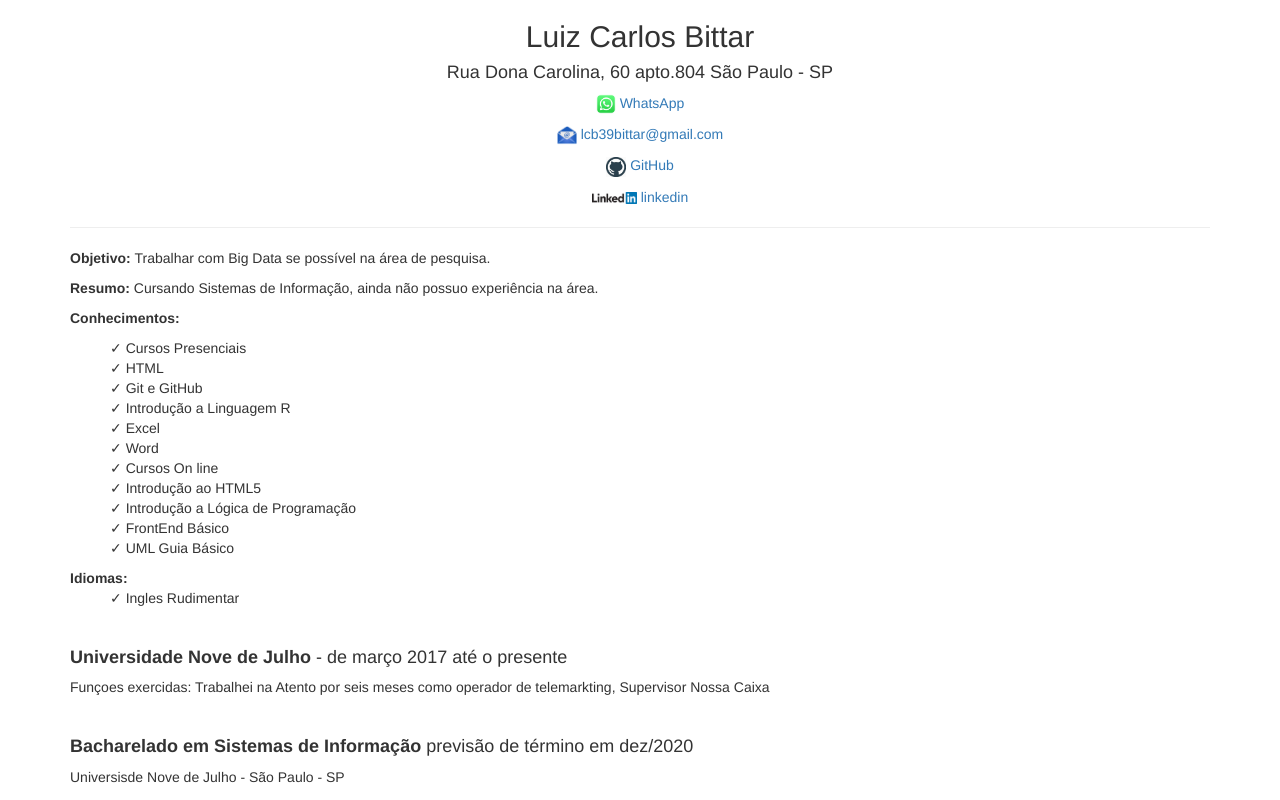
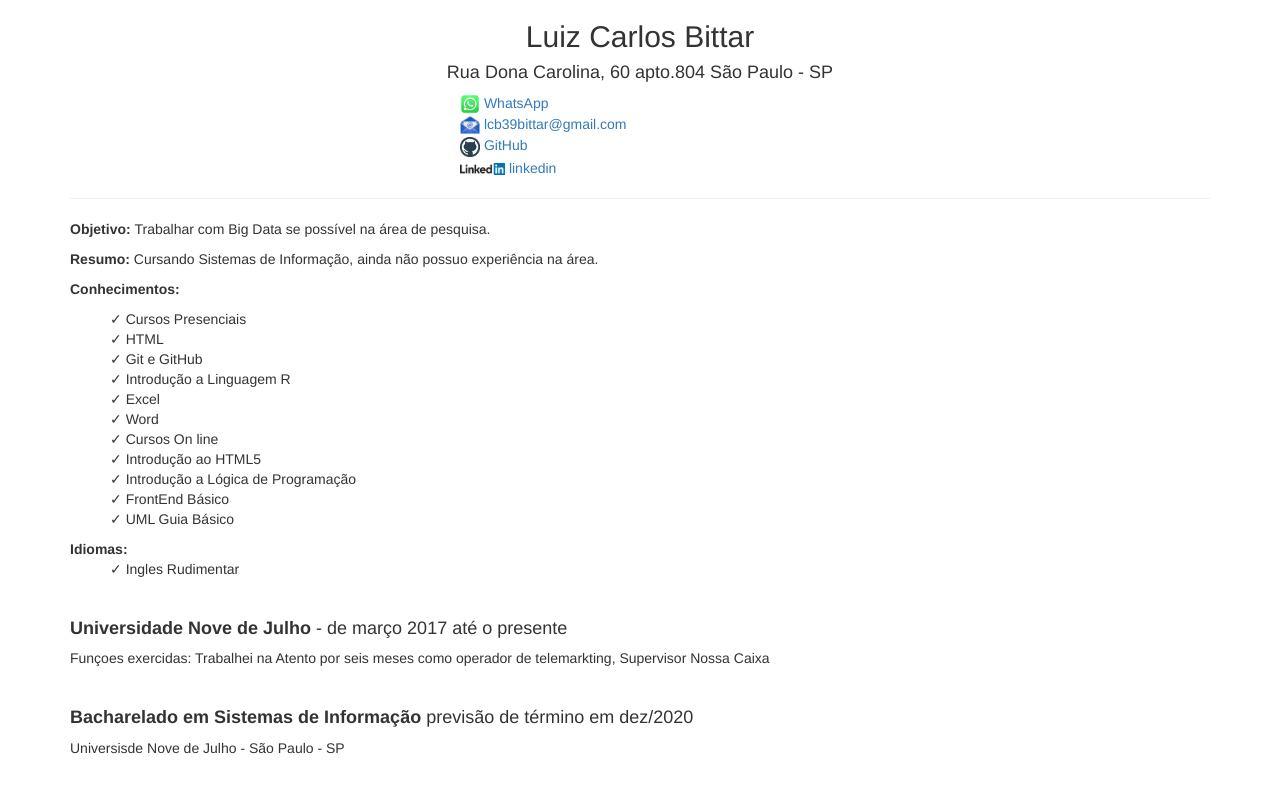
Before and after one commit to luizbittar/curriculo, a plain HTML site: page index.html in a window 1280 px wide. Drawn offline with nearby package versions, Linux system fonts and the light colour scheme.

Commit message:
corrigir alinhamento

```diff
--- a/index.html
+++ b/index.html
@@ -22,35 +22,37 @@
 <body class="container">
     <h2 class="text-center"> Luiz Carlos Bittar</h2>
     <h4 class="text-center">Rua Dona Carolina, 60 apto.804 São Paulo - SP</h4>
-    <p class="text-center">
+
+    <div class="row">
+        <div class="col-md-4 col-md-offset-4">
             <a target="_blank" href="https://api.WhatsApp.com/send?phone=5511996484300">
                 <img src="img/whatsapp.jpg" alt="Ícone WhatsApp" width="20px">
                 WhatsApp
             </a>
-    </p>
-    <p class="text-center">
+        </div>
+        <div class="col-md-4 col-md-offset-4">
             <a href="mailto:lcb39bittar@gmail.com">
                 <img src="img/e-mail.png" alt="Ícone E-mail" width="20px">
                 lcb39bittar@gmail.com
 
             </a>
-    </p>
-
-
-    <p class="text-center">
+        </div>
+        <div class="col-md-4 col-md-offset-4">
             <a href="https://github.com/luizbittar-dev">
                 <img src="img/github.jpg" alt="Ícone GitHub" width="20px">
               GitHub
            </a>
-    </p>
+        </div>
+        <div class="col-md-4 col-md-offset-4">
 
-    <p class="text-center">
+        </div>
+        <div class="col-md-4 col-md-offset-4">
             <a href="https://linkedin.com/luizbittar-dev">
                 <img src="img/linkedin.png" alt="Ícone Linkedin" width="45px">
                 linkedin
-
             </a>
-    </p>
+        </div>
+    </div>
 
     <hr>
     <p>
```
Lines whose indentation alone changed are shown as unchanged.
